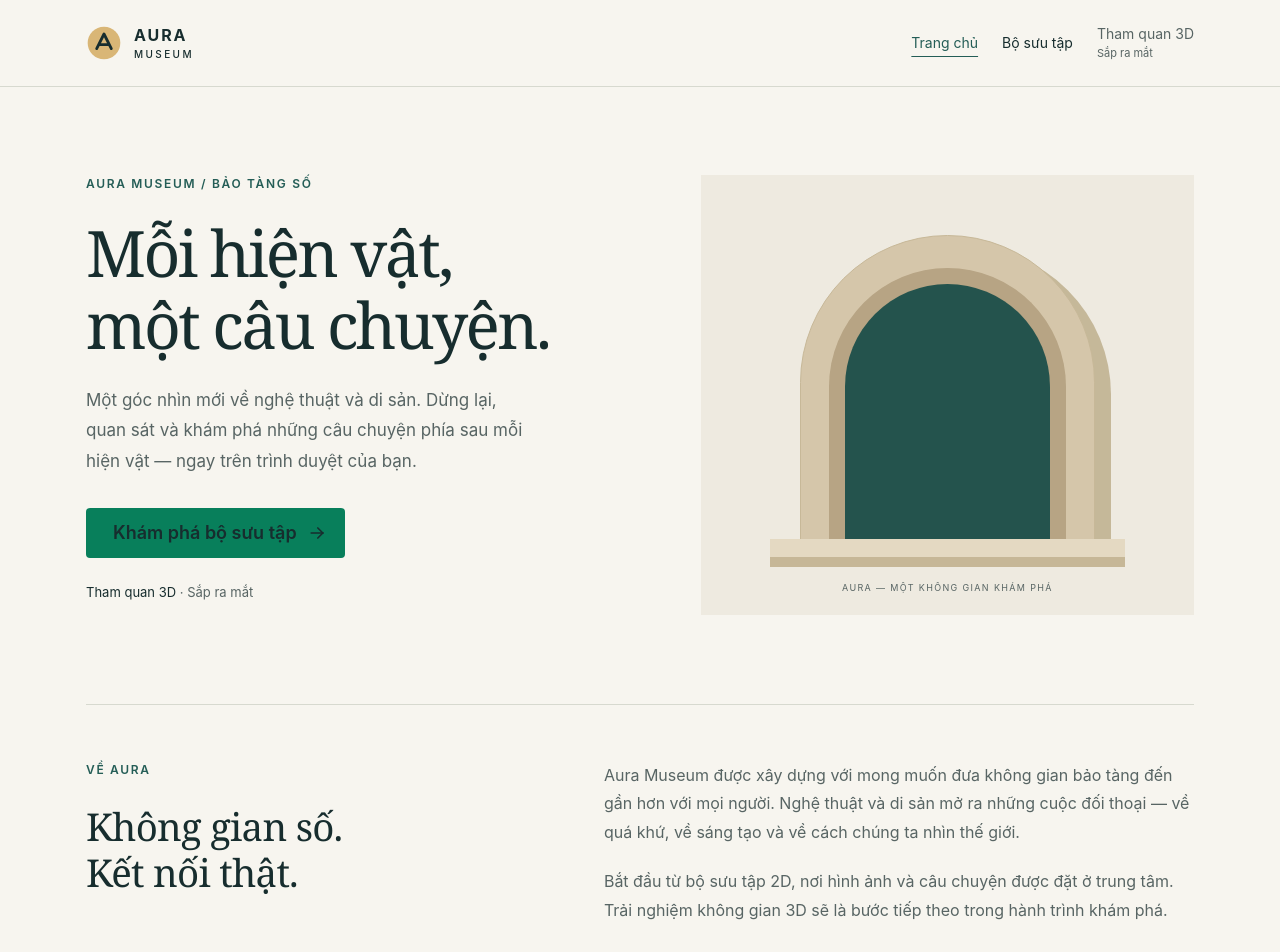
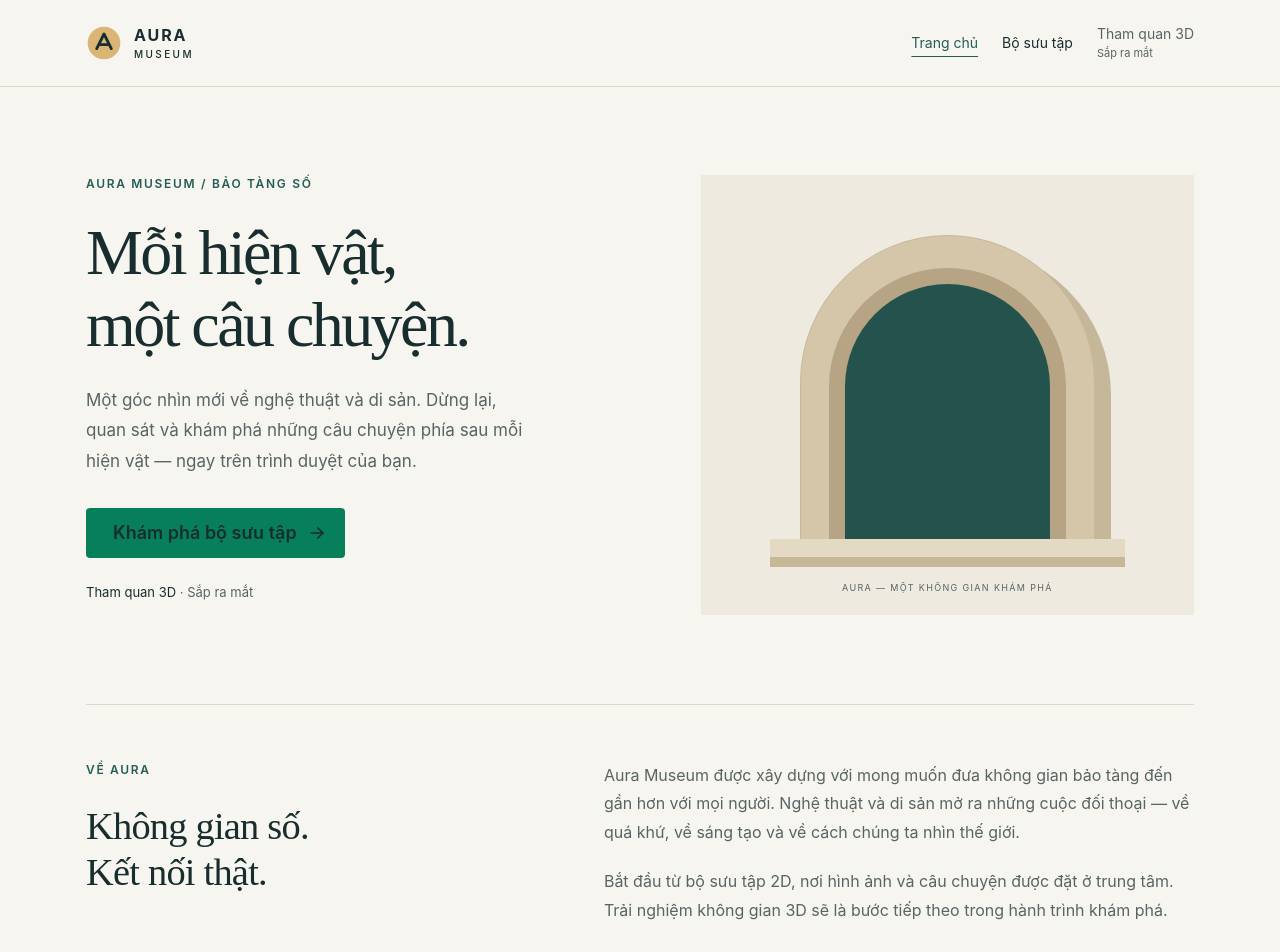
Before and after one commit to ailabs26/ailabs-museum, a React (Vite) app in the folder front-end/: page / in a window 1280 px wide. Shown: the top 952 px of the page. Built offline with nearby package versions, Linux system fonts and the light colour scheme; no server answers.

Commit message:
fix(home): use consistent font for Vietnamese headings

```diff
--- a/front-end/src/pages/client/HomePage.module.css
+++ b/front-end/src/pages/client/HomePage.module.css
@@ -1,7 +1,7 @@
 .hero { display: grid; grid-template-columns: 1.15fr 1fr; gap: 48px; align-items: center; padding-block: 64px; }
 .heroContent { padding-block: 24px; }
 .eyebrow { color: var(--public-accent); font-size: 12px; font-weight: 600; letter-spacing: 0.14em; text-transform: uppercase; margin: 0 0 24px; }
-.title { font-family: Georgia, 'Times New Roman', serif; font-size: clamp(2.5rem, 5vw, 4.5rem); font-weight: 400; line-height: 1.12; letter-spacing: -0.04em; }
+.title { font-family: 'Times New Roman', serif; font-size: clamp(2.5rem, 5vw, 4.5rem); font-weight: 400; line-height: 1.12; letter-spacing: -0.04em; }
 .introduction { max-width: 440px; color: var(--public-muted); font-size: 17px; line-height: 1.8; margin-block: 24px 32px; }
 .heroNote { color: var(--public-ink); font-size: 13px; margin-top: 24px; }
 .heroNote span { color: var(--public-muted); }
@@ -11,7 +11,7 @@
 .plinth { position: absolute; bottom: 48px; width: 72%; height: 28px; background: #e4d9c2; border-bottom: 10px solid #c6b797; }
 .visualCaption { position: absolute; bottom: 20px; color: var(--public-muted); font-size: 9px; letter-spacing: 0.15em; }
 .about { display: grid; grid-template-columns: 1fr 1.3fr; gap: 64px; padding-block: 56px; border-top: 1px solid var(--public-border); }
-.sectionTitle { font-family: Georgia, 'Times New Roman', serif; font-size: clamp(2rem, 3vw, 2.75rem); font-weight: 400; line-height: 1.2; letter-spacing: -0.02em; }
+.sectionTitle { font-family: 'Times New Roman', serif; font-size: clamp(2rem, 3vw, 2.75rem); font-weight: 400; line-height: 1.2; letter-spacing: -0.02em; }
 .aboutContent p { color: var(--public-muted); font-size: 16px; line-height: 1.8; margin: 0 0 20px; }
 .textLink { display: inline-flex; align-items: center; gap: 12px; padding-block: 12px; font-weight: 600; font-size: 14px; }
 .featured { padding-block: 48px 32px; border-top: 1px solid var(--public-border); }
```
Also changed, not shown: 2 other files (tests, documents, lock files or other folders).
